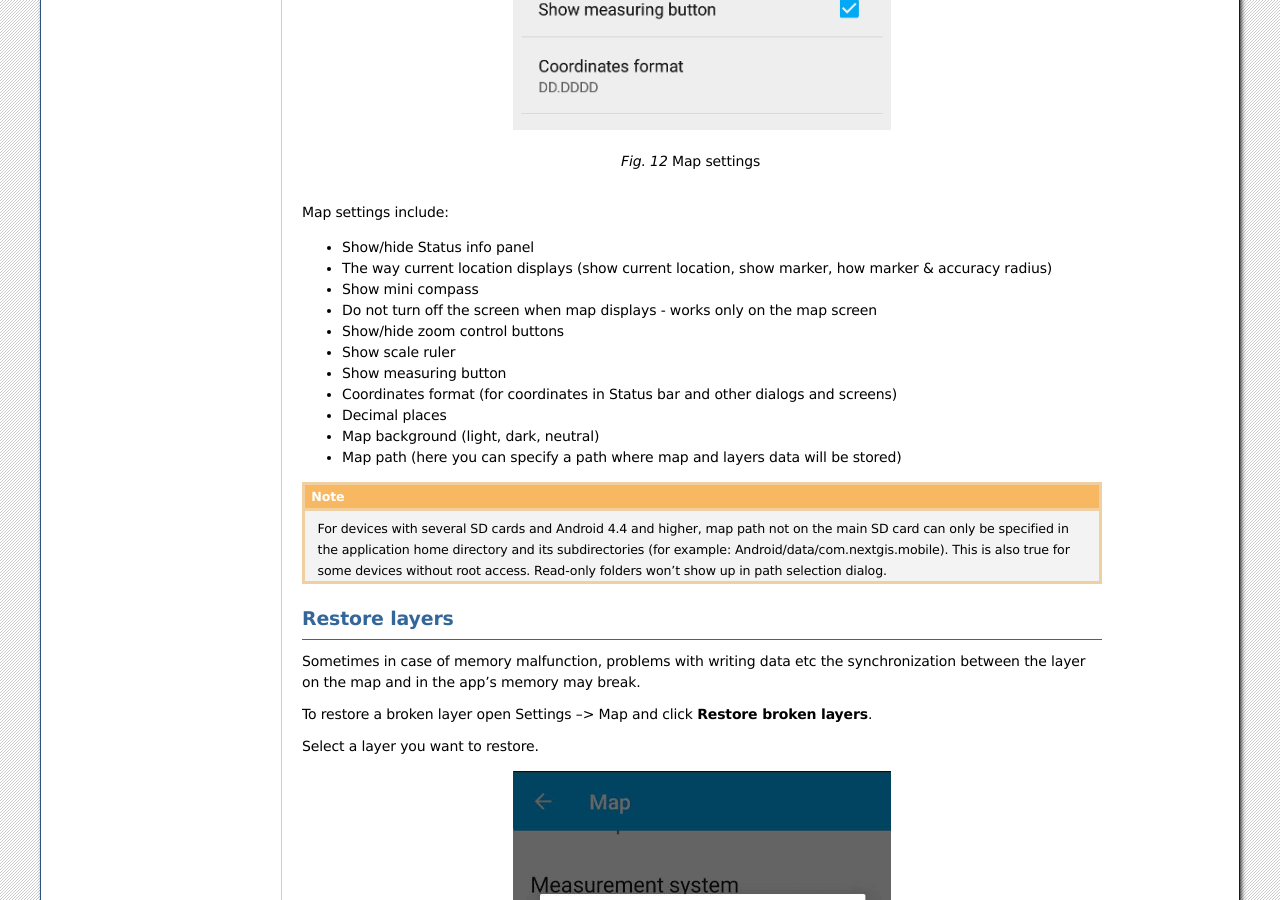
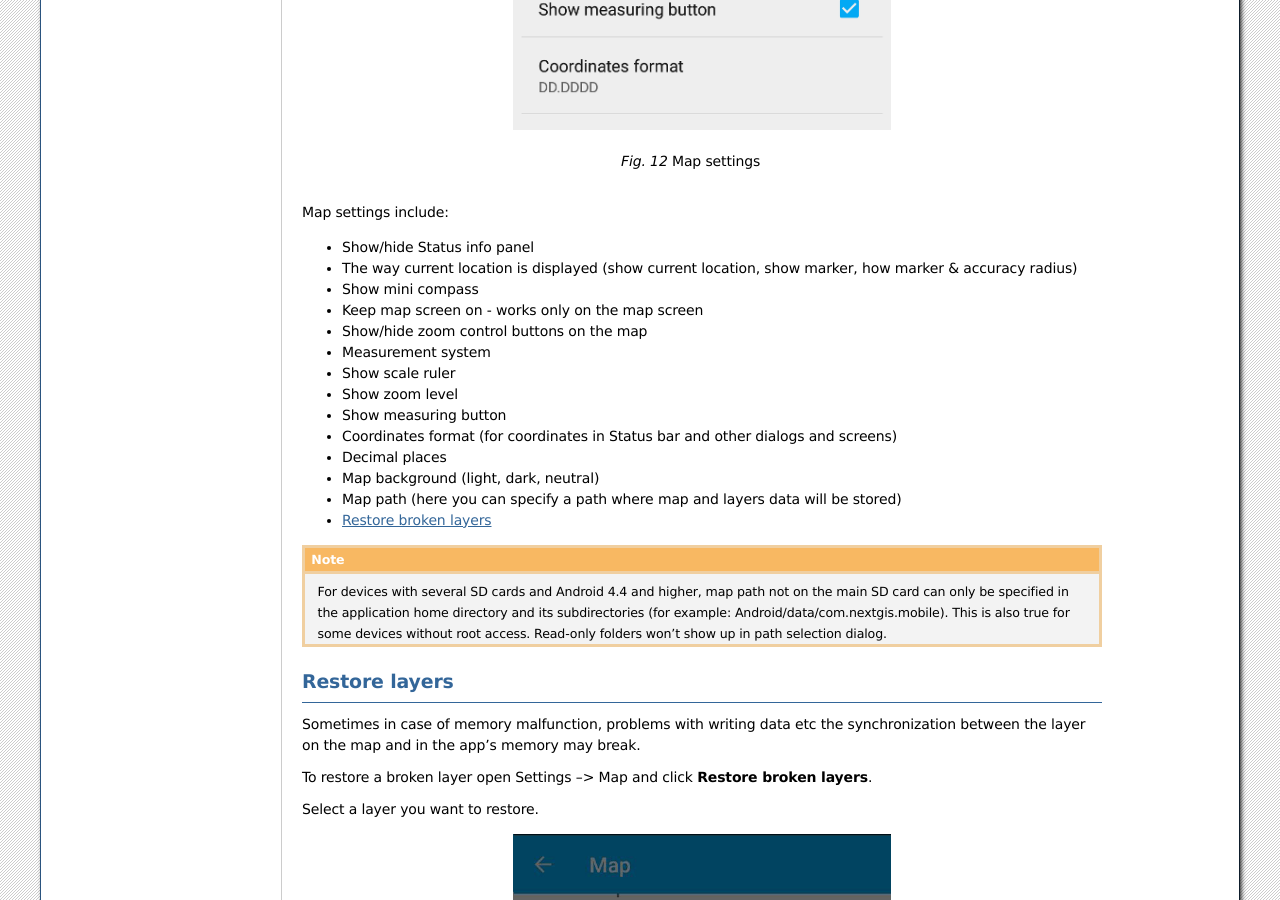
Before and after one commit to nextgis/docs_ngmobile, a Sphinx documentation site: the page built from source/settings.rst, in a window 1280 px wide and 900 px high, scrolled down 2390 px. Built offline with Sphinx 7.4.7, drawn with Linux system fonts in a browser that asks for light colours; formulas are drawn with MathJax 3.

Commit message:
Update settings.rst
update map settings

```diff
--- a/source/settings.rst
+++ b/source/settings.rst
@@ -54,16 +54,19 @@ Map
 Map settings include:
 
 * Show/hide Status info panel
-* The way current location displays (show current location, show marker, how marker & accuracy radius)
+* The way current location is displayed (show current location, show marker, how marker & accuracy radius)
 * Show mini compass
-* Do not turn off the screen when map displays - works only on the map screen
-* Show/hide zoom control buttons
+* Keep map screen on - works only on the map screen
+* Show/hide zoom control buttons on the map
+* Measurement system
 * Show scale ruler
+* Show zoom level
 * Show measuring button
 * Coordinates format (for coordinates in Status bar and other dialogs and screens)
 * Decimal places
 * Map background (light, dark, neutral)
 * Map path (here you can specify a path where map and layers data will be stored)
+* `Restore broken layers <https://docs.nextgis.com/docs_ngmobile/source/settings.html#restore-layers>`_
 
 .. note::
 	For devices with several SD cards and Android 4.4 and higher, map path not on the main SD card can only be specified in the application home directory and its subdirectories (for example: Android/data/com.nextgis.mobile). This is also true for some devices without root access. Read-only folders won't show up in path selection dialog.
```
